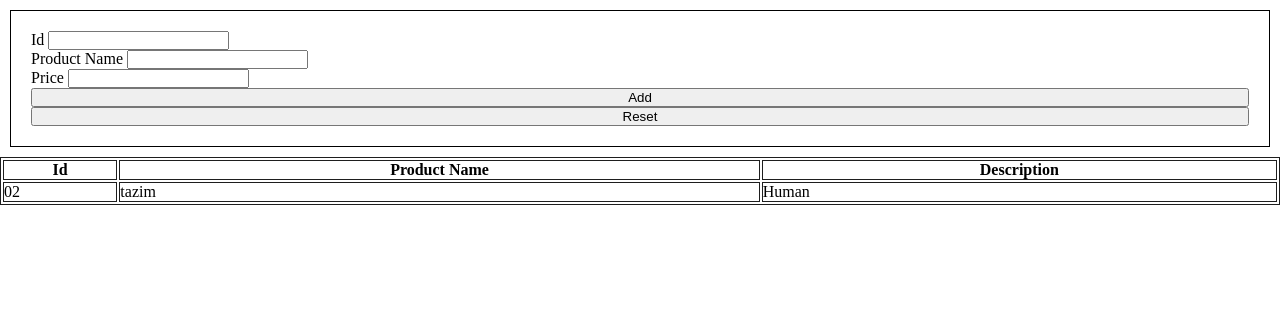
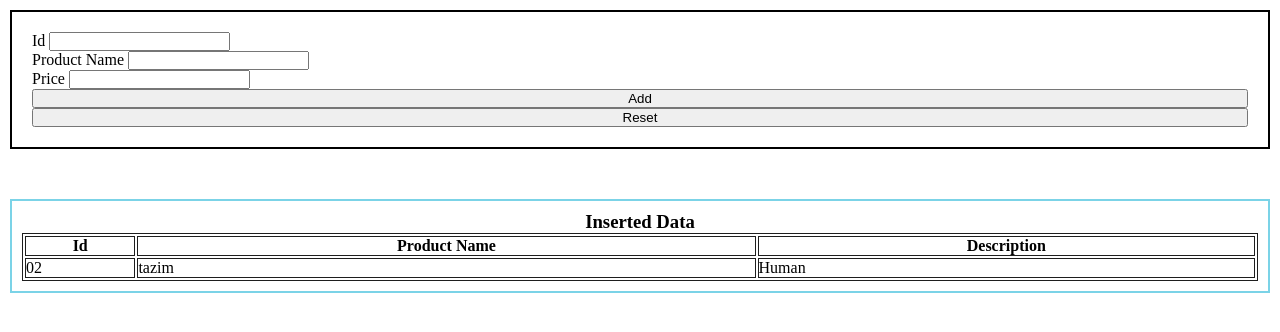
Before and after one commit to Tazim381/project-management-app, a plain HTML site: page index.html in a window 1280 px wide. Drawn offline with Linux system fonts and the light colour scheme.

Commit message:
some css added

```diff
--- a/css/style.css
+++ b/css/style.css
@@ -7,13 +7,14 @@
 .inputProduct{
     display: flex;
     flex-direction: column;
-    border: 1px solid rgb(0, 0, 0);
+    border: 2px solid rgb(0, 0, 0);
     padding: 20px;
     margin:10px;
 }
 table{
     width: 100%;
 }
+
 table,th,td,td{
     border:1px solid rgb(40, 39, 39);
 }
@@ -21,3 +22,15 @@ table,th,td,td{
 table,th,td,td{
     border:1px solid rgb(30, 30, 30);
 }
+
+#productTable {
+    border: 2px solid rgb(123, 211, 231);
+    margin: 10px;
+    padding: 10px;
+    margin-top: 100px;
+    margin-top: 50px;
+}
+
+h3{
+    text-align: center;
+}
--- a/index.html
+++ b/index.html
@@ -21,7 +21,10 @@
         <button onclick="resetAll()">Reset </button>
 
     </section>
-    <section clss="productTable">
+
+
+    <section id="productTable">
+        <h3>Inserted Data</h3>
         <table id="table">
             <thead>
                 <th>Id</th>
```
